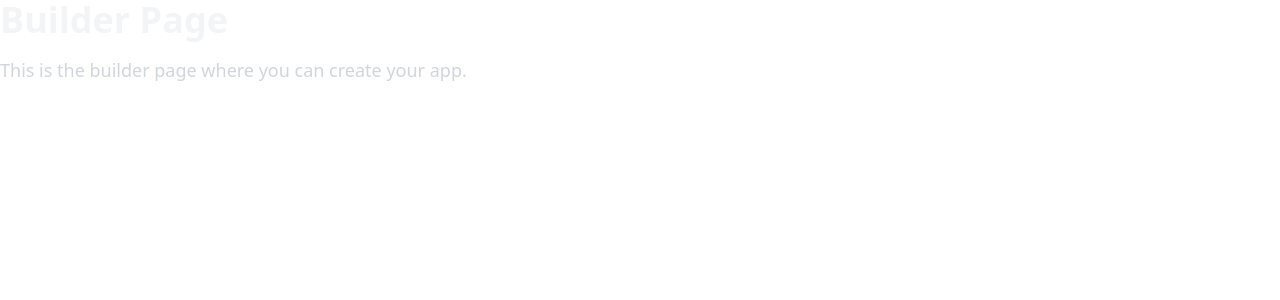
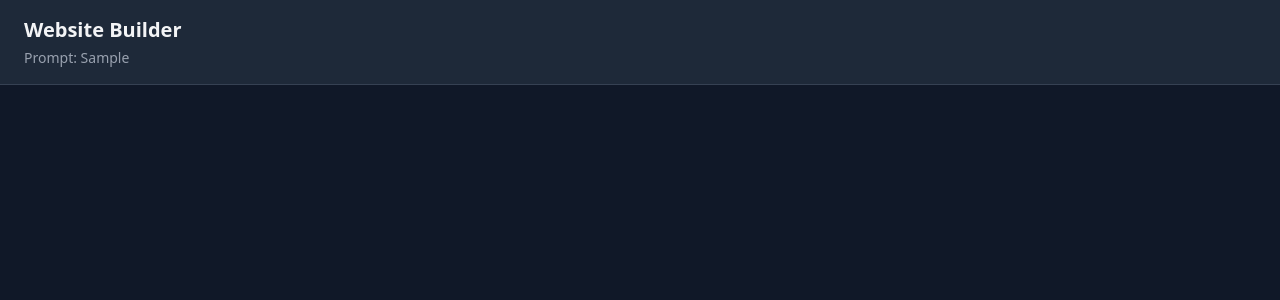
Before and after one commit to dhakas9360/ai-website-builder, a React (Vite) app in the folder Frontend/: page / in a window 1280 px wide. Both pictures are taken after typing "Sample" into the empty fields and a click on the button "Generate Website Plan". Shown: the top 300 px of the page. Built offline with nearby package versions, Linux system fonts and the light colour scheme.

Commit message:
feat: update Builder page layout and integrate prompt display

```diff
--- a/Frontend/src/pages/Builder.tsx
+++ b/Frontend/src/pages/Builder.tsx
@@ -1,10 +1,64 @@
+import { useLocation } from 'react-router-dom';
+
 export function Builder() {
+  const location = useLocation();
+  const { prompt } = location.state as { prompt: string };
   return (
-    <div>
-      <h1 className="text-4xl font-bold text-gray-100 mb-4">Builder Page</h1>
-      <p className="text-lg text-gray-300">
-        This is the builder page where you can create your app.
-      </p>
+    <div className="min-h-screen bg-gray-900 flex flex-col">
+      <header className="bg-gray-800 border-b border-gray-700 px-6 py-4">
+        <h1 className="text-xl font-semibold text-gray-100">Website Builder</h1>
+        <p className="text-sm text-gray-400 mt-1">Prompt: {prompt}</p>
+      </header>
+
+      <div className="flex-1 overflow-hidden">
+        <div className="h-full grid grid-cols-4 gap-6 p-6">
+          <div className="col-span-1 space-y-6 overflow-auto">
+            <div>
+              {/* <div className="max-h-[75vh] overflow-scroll">
+                <StepsList
+                  steps={steps}
+                  currentStep={currentStep}
+                  onStepClick={setCurrentStep}
+                />
+              </div>
+              <div>
+                <div className='flex'>
+                  <br />
+                  {(loading || !templateSet) && <Loader />}
+                  {!(loading || !templateSet) && <div className='flex'>
+                    <textarea value={userPrompt} onChange={(e) => {
+                    setPrompt(e.target.value)
+                  }} className='p-2 w-full'></textarea>
+                  <button onClick={async () => {
+                    const newMessage = {
+                      role: "user" as "user",
+                      content: userPrompt
+                    };
+
+                    setLoading(true);
+                    const stepsResponse = await axios.post(`${BACKEND_URL}/chat`, {
+                      messages: [...llmMessages, newMessage]
+                    });
+                    setLoading(false);
+
+                    setLlmMessages(x => [...x, newMessage]);
+                    setLlmMessages(x => [...x, {
+                      role: "assistant",
+                      content: stepsResponse.data.response
+                    }]);
+
+                    setSteps(s => [...s, ...parseXml(stepsResponse.data.response).map(x => ({
+                      ...x,
+                      status: "pending" as "pending"
+                    }))]);
+
+                  }} className='bg-purple-400 px-4'>Send</button>
+                  </div>} */}
+                </div>
+              </div>
+            </div>
+          </div>
+
     </div>
   );
 }
```
